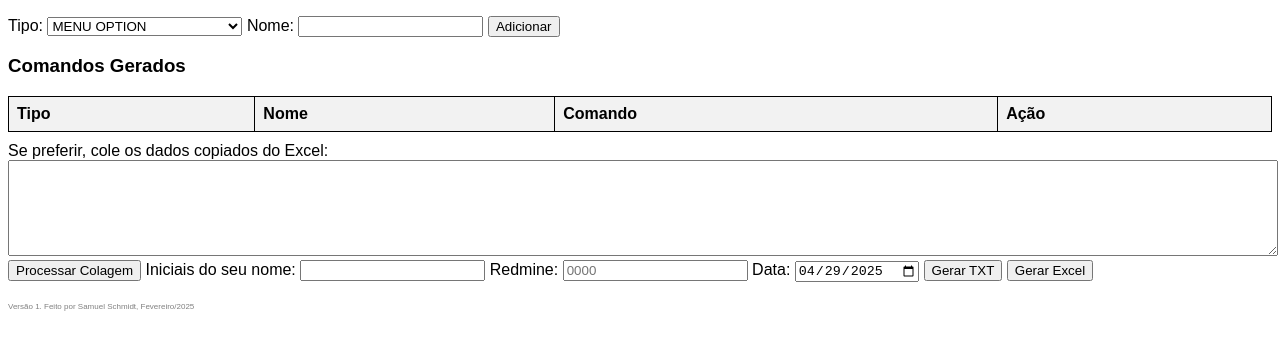
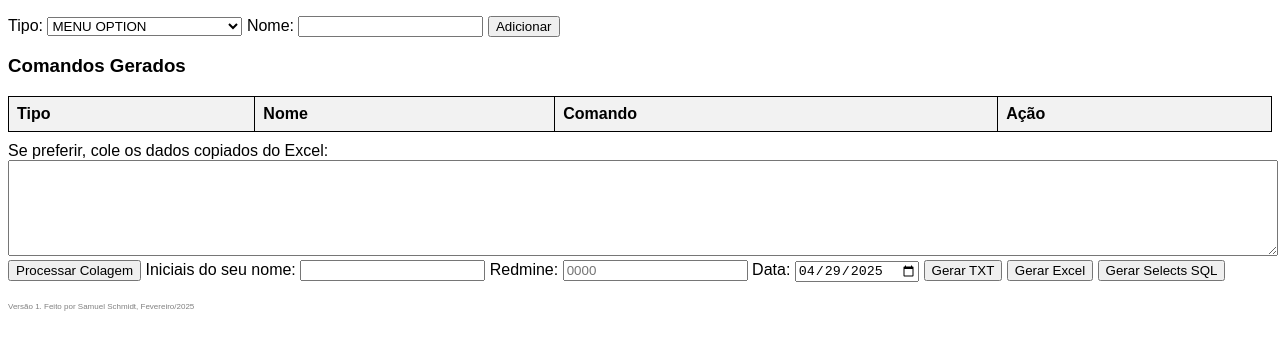
Before and after one commit to swmschmidt/criador-de-pacotes-m4, a plain HTML site: page index.html in a window 1280 px wide. Shown: the part 93-440 px from the top of the page. Drawn offline with Linux system fonts and the light colour scheme.

Commit message:
Adicionar botão para gerar queries de validação

```diff
--- a/index.html
+++ b/index.html
@@ -53,6 +53,7 @@
 
     <button onclick="gerarTXT()">Gerar TXT</button>
     <button onclick="geralExcel()">Gerar Excel</button>
+    <button onclick="gerarSelectsSQL()">Gerar Selects SQL</button>
 
     <script src="https://cdn.sheetjs.com/xlsx-0.20.3/package/dist/xlsx.full.min.js"></script>
     <script>
@@ -256,11 +257,45 @@
                 }
             });
 
+
             atualizarTabela();
             verificarDependencias();
 
             document.getElementById("pasteData").value = "";
         }
+
+        function gerarSelectsSQL() {
+            const selects = comandos.map(c => {
+                switch (c.tipo) {
+                    case "PRESENTATION":
+                        return `SELECT * FROM M4RPT_PRESENTATION WHERE ID_PRESENTATION = '${c.objeto}'`;
+                    case "NODE STRUCTURE":
+                        return `SELECT * FROM M4RCH_TIS_INHERIT WHERE ID_TI = '${c.objeto}'`;
+                    case "META4OBJECT":
+                        return `SELECT * FROM M4RCH_T3S WHERE ID_T3 = '${c.objeto}'`;
+                    case "REPORT":
+                        return `SELECT * FROM M4RRP_REPORTS WHERE ID_REPORT = '${c.objeto}'`;
+                    case "LOGICAL TABLE":
+                        return `SELECT * FROM M4RDC_REAL_OBJECTS WHERE ID_OBJECT = '${c.objeto}'`;
+                    default:
+                        return null;
+                }
+            }).filter(Boolean);
+
+            if (selects.length === 0) {
+                alert("Nenhum comando compatível para gerar SELECT SQL.");
+                return;
+            }
+
+                const sqlConteudo = selects.join('\n\n/\n\n');
+                const blob = new Blob([sqlConteudo], { type: "text/plain;charset=utf-8" });
+                const a = document.createElement("a");
+                a.href = URL.createObjectURL(blob);
+                a.download = "selects.sql.txt";
+                document.body.appendChild(a);
+                a.click();
+                document.body.removeChild(a);
+            }
     </script>
     <footer style="text-align: left; margin-top: 20px; font-size: 0.5em; color: gray;">
         Versão 1. Feito por Samuel Schmidt, Fevereiro/2025
```
